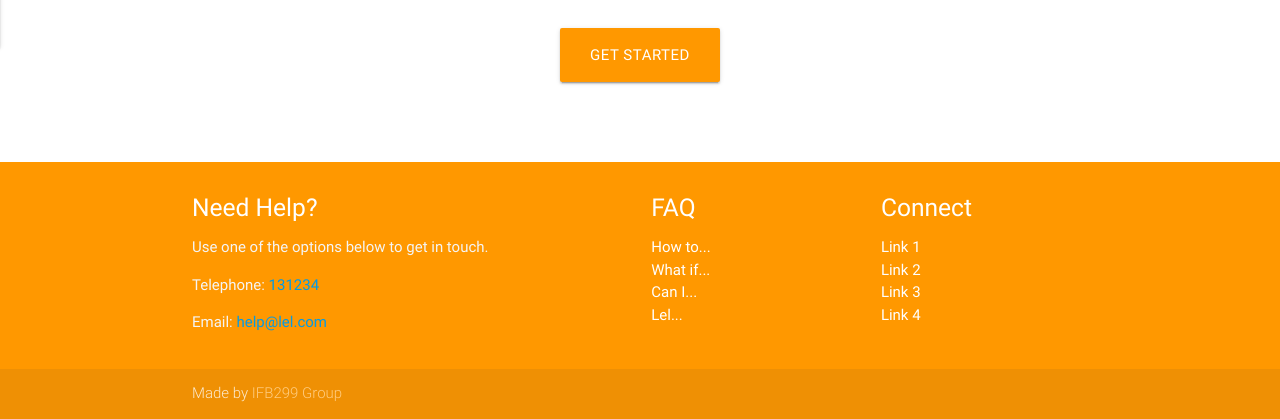
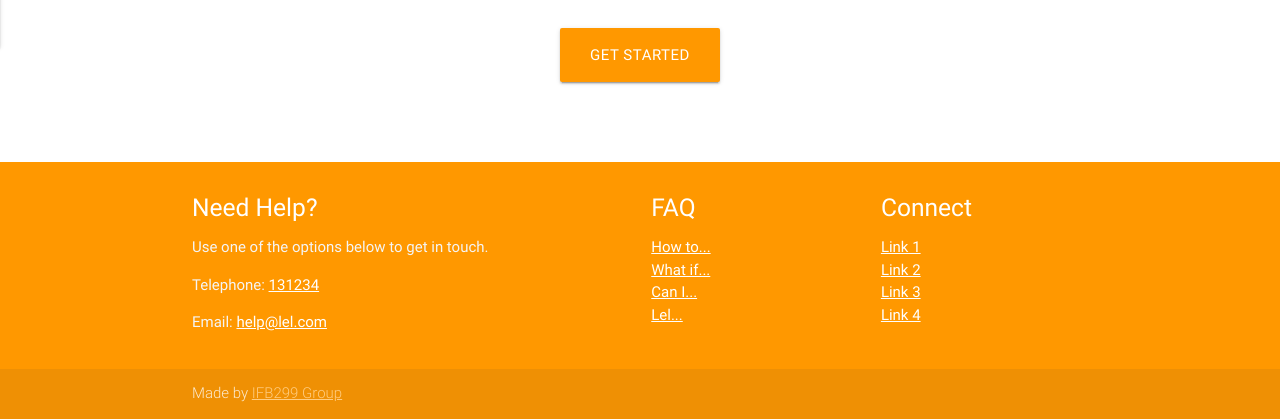
Before and after one commit to jabelone/ifb299, a Django app: page / in a window 1280 px wide. Shown: the part 813-1232 px from the top of the page. Run offline with Django 3.2, Linux system fonts and the light colour scheme; some libraries are stand-ins or nearby versions.

Commit message:
fixed up some CSS

```diff
--- a/ifb299_production/production/static/production/css/style.css
+++ b/ifb299_production/production/static/production/css/style.css
@@ -1,3 +1,5 @@
+/* Custom CSS (mostly by Jaimyn lol) */
+
 .icon-block {
   padding: 0 15px;
 }
@@ -14,7 +16,7 @@ ul.right {
     margin-top: 25px;
 }
 
-.user_greeting {
+#desktop_greeting {
     margin: 0;
     padding: 0px 15px;
 }
@@ -36,6 +38,15 @@ ul.right {
     padding-top: 0;
 }
 
+footer a {
+    color: white;
+    text-decoration: underline;
+}
+
+nav .button-collapse {
+    padding-top: 10px;
+}
+
 
 /* Responsive Stuff */
 
```
